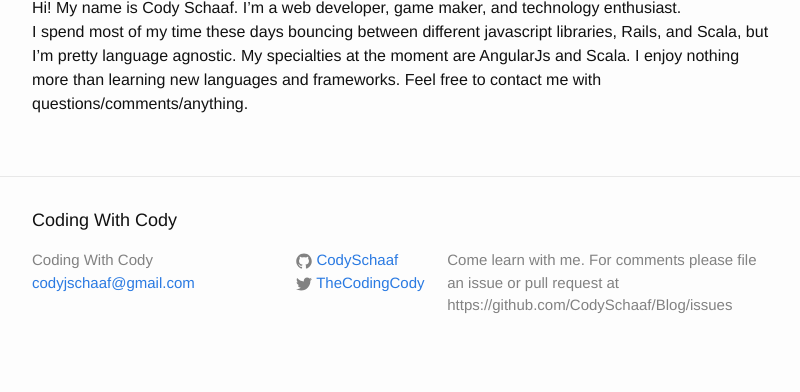
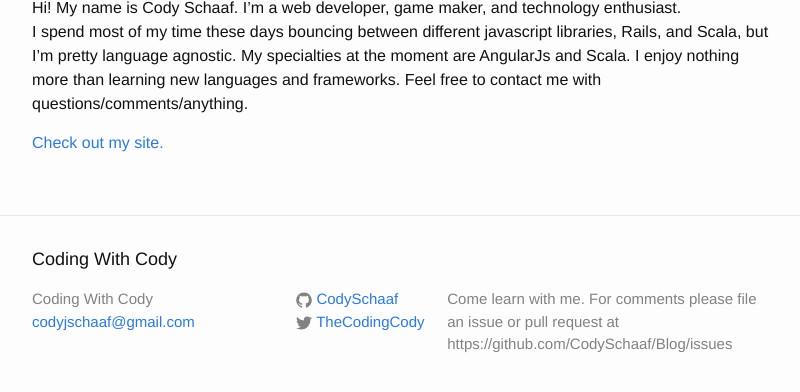
Before and after one commit to CodySchaaf/Blog-Archive, a Jekyll site: the page built from about.md, in a window 1280 px wide, cut to the strip 368-760 px from the top of the page. Shown: the whole strip, without its empty margins (238-1038 px from the left). Built offline with Jekyll 4.4.1, drawn with Linux system fonts in a browser that asks for light colours.

Commit message:
adds site link to about page

```diff
--- a/about.md
+++ b/about.md
@@ -11,3 +11,5 @@ I’m a web developer, game maker, and technology enthusiast.
 I spend most of my time these days bouncing between different javascript libraries, Rails, and Scala, but I’m pretty language agnostic.
 My specialties at the moment are AngularJs and Scala.
 I enjoy nothing more than learning new languages and frameworks.  Feel free to contact me with questions/comments/anything.
+
+<a class="page-link" href="http://codyschaaf.com">Check out my site.</a>
```
